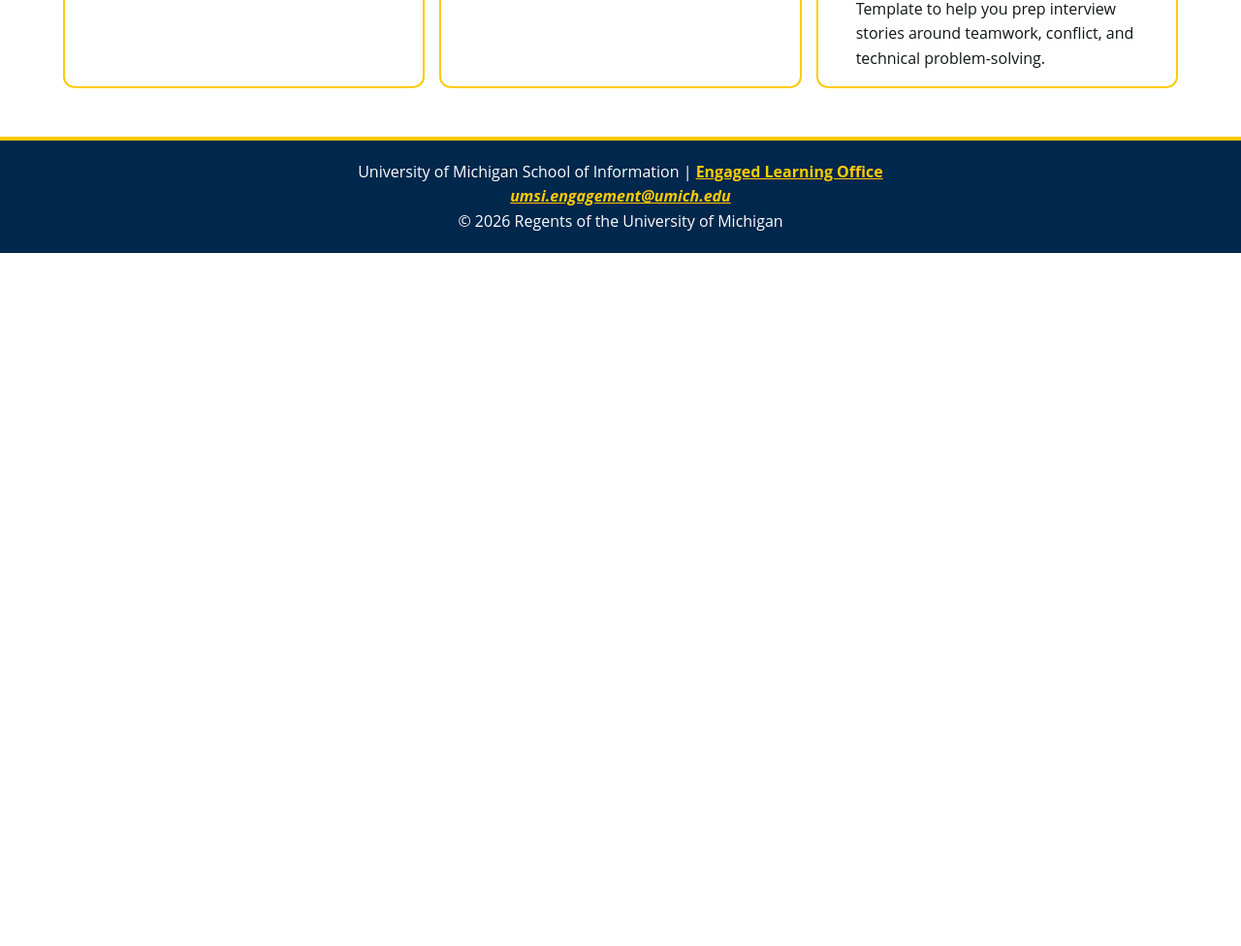
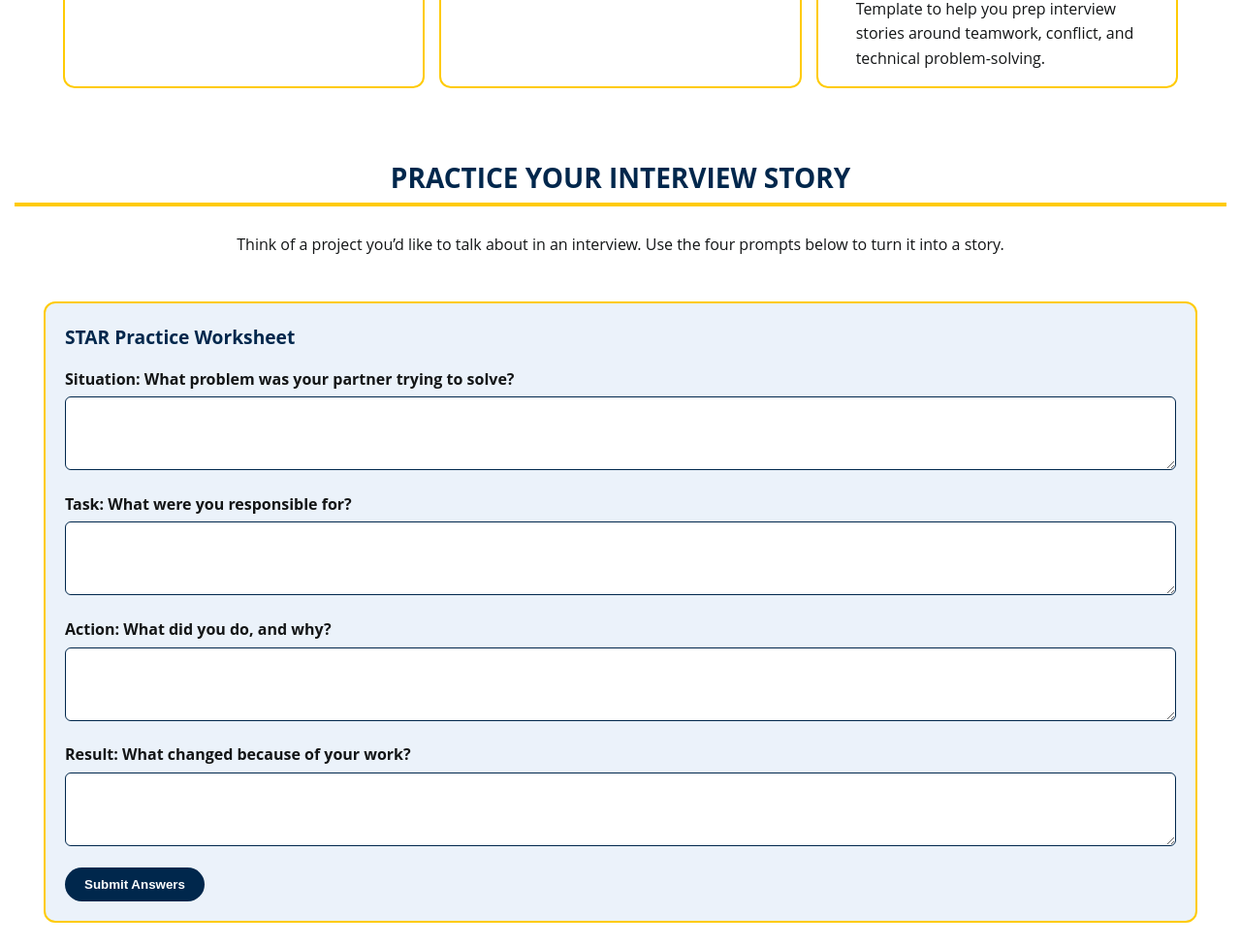
Before and after one commit to lunales/client_project_f26, a plain HTML site: page end.html in a window 1280 px wide. Shown: the part 1944-2920 px from the top of the page at 97% size. Before the commit the page ends 2205 px from the top, so only its background shows below. Drawn offline with Linux system fonts and the light colour scheme.

Commit message:
Add files via upload
updated form

```diff
--- a/css/style.css
+++ b/css/style.css
@@ -471,9 +471,53 @@
   }
 
  /* end page */
-.end-intro{
-  text-align: center;
-}
+  .end-intro {
+    text-align: center;
+  }
 
+  .interview-practice h2,
+  .interview-practice p {
+    text-align: center;
+  }
+
+  .interview-practice form {
+    margin: 30px;
+    padding: 20px;
+    background-color: var(--soft-blue);
+    border: 2px solid var(--michigan-maize);
+    border-radius: 12px;
+  }
+
+  .interview-practice legend {
+    font-size: larger;
+    font-weight: bold;
+    color: var(--michigan-blue);
+  }
+
+  .interview-practice label {
+    display: block;
+    margin-top: 15px;
+    margin-bottom: 5px;
+    font-weight: bold;
+  }
+
+  .interview-practice textarea {
+    width: 100%;
+    box-sizing: border-box;
+    padding: 10px;
+    background-color: var(--white);
+    border: 1px solid var(--michigan-blue);
+    border-radius: 6px;
+  }
+
+  .interview-practice button {
+    margin-top: 15px;
+    padding: 10px 20px;
+    background-color: var(--michigan-blue);
+    color: var(--white);
+    border-radius: 20px;
+    font-weight: bold;
+    border: none;
+  }
 
 }
--- a/end.html
+++ b/end.html
@@ -86,6 +86,31 @@
       </ul>
     </article>
   </section>
+
+  <section class="interview-practice">
+    <h2>Practice Your Interview Story</h2>
+    <p>Think of a project you’d like to talk about in an interview. Use the four prompts below to turn it into a story.</p>
+    <form action="https://formspree.io/f/meagpdwg" method="post">
+      <fieldset>
+        <legend>STAR Practice Worksheet</legend>
+
+        <label for="situation">Situation: What problem was your partner trying to solve?</label>
+        <textarea id="situation" name="situation" rows="3"></textarea>
+
+        <label for="task">Task: What were you responsible for?</label>
+        <textarea id="task" name="task" rows="3"></textarea>
+
+        <label for="action">Action: What did you do, and why?</label>
+        <textarea id="action" name="action" rows="3"></textarea>
+
+        <label for="result">Result: What changed because of your work?</label>
+        <textarea id="result" name="result" rows="3"></textarea>
+
+        <button type="submit">Submit Answers</button>
+      </fieldset>
+    </form>
+  </section>
+
 </main>
 
 <footer>
```
